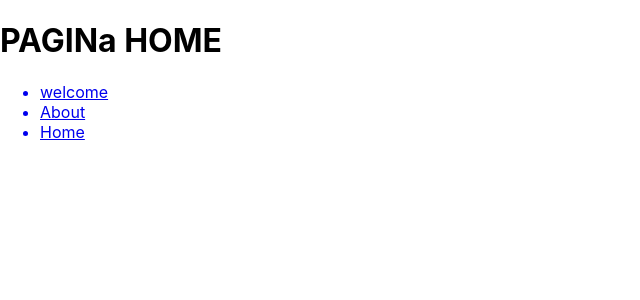
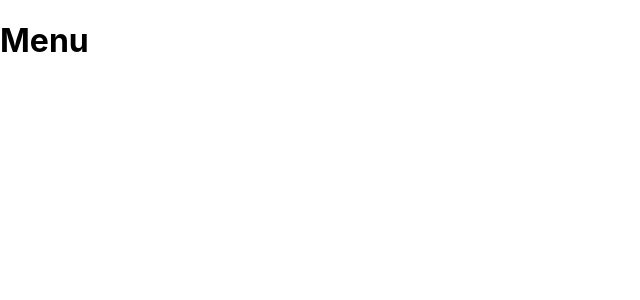
Before and after one commit to arnaldo-tomo/Reactjs-Front, a React (Create React App) app in the folder god/: page / in a window 1280 px wide. Shown: the top 300 px of the page, without its empty margins (0-640 px from the left). Built offline with nearby package versions, Linux system fonts and the light colour scheme.

Commit message:
Update Home.js

```diff
--- a/god/src/pages/Home.js
+++ b/god/src/pages/Home.js
@@ -1,17 +1,14 @@
 import { Component } from "react";
 import { Link } from 'react-router-dom';
+import Menu from "./components/Menu";
+
 
 class Home extends Component {
     render() {
         return (
-            <div>
-                <h1>PAGINa HOME</h1>
-                <ul>
-                    <Link to={'/'} ><li>welcome</li> </Link>
-                    <Link to={'About'}><li>About</li> </Link>
-                    <a href="About" ><li>Home</li> </a>
-                </ul>
-            </div>
+            <>
+                <Menu />
+            </>
         );
     }
 }
```
